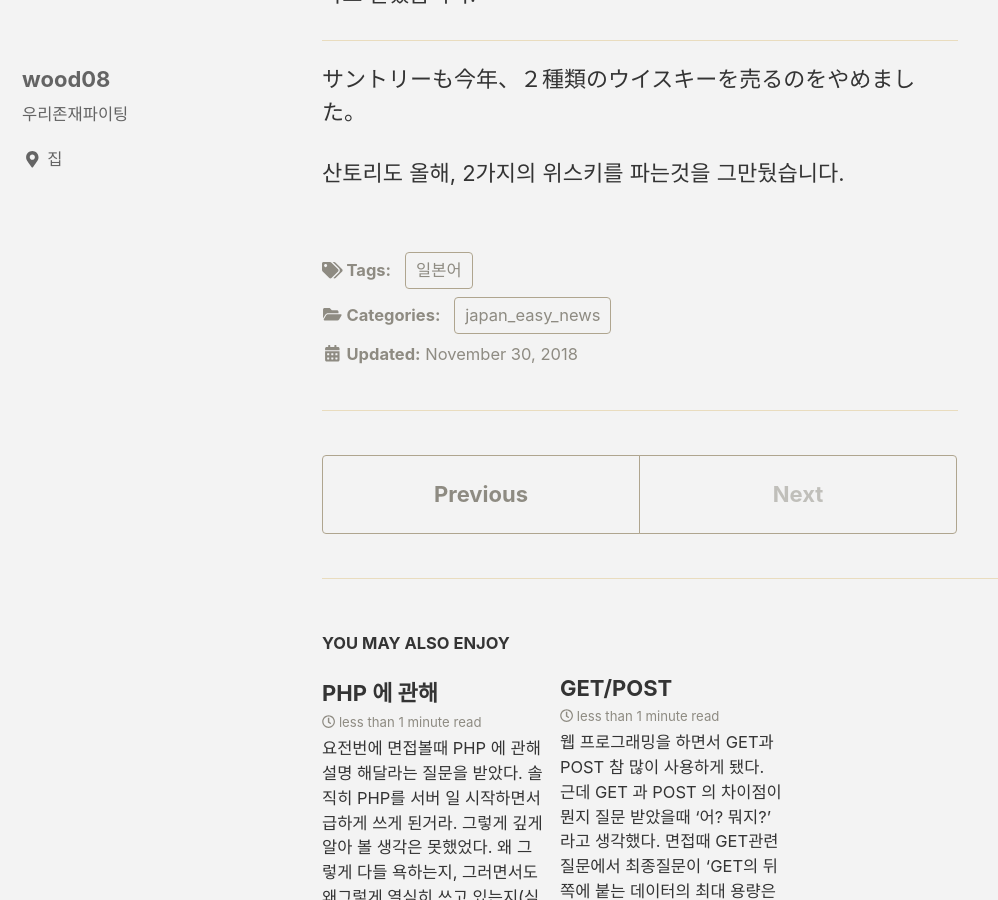
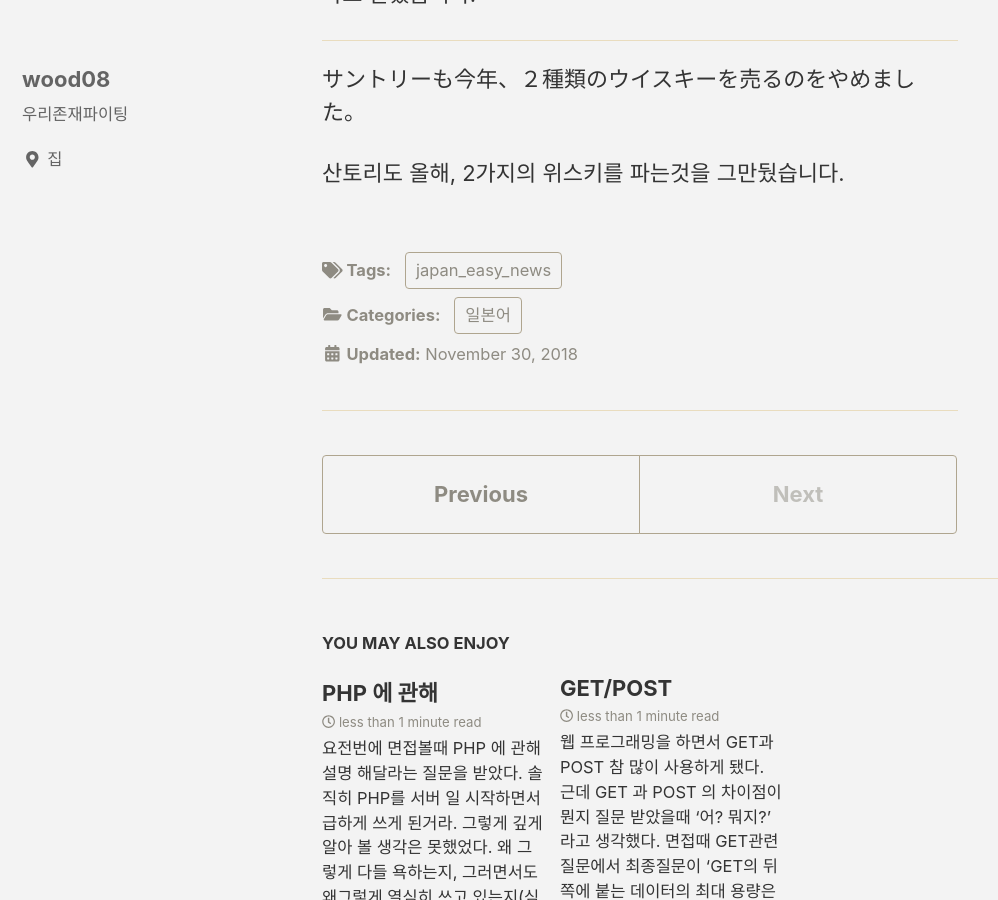
Before and after one commit to wood08/wood08.github.io, a Jekyll site: the page built from _posts/2018-11-30-k10011726451000.md, in a window 1280 px wide and 900 px high, scrolled down 1011 px. Shown: the whole window, without its empty margins (0-998 px from the left). Built offline with Jekyll 4.4.1, drawn with Linux system fonts in a browser that asks for light colours; cached includes are drawn as plain includes; nearby versions of some CDN libraries.

Commit message:
파일명 변경. 태그,카테고리 변경

```diff
--- a/_posts/2018-11-30-japan_easy_news.md
+++ b/_posts/2018-11-30-k10011726451000.md
@@ -1,9 +1,9 @@
 ---
 title: "日本のウイスキー　人気が高すぎて足りなくなる"
 categories:
+  - 일본어
+tags:
   - japan_easy_news
-tags:
-  - 일본어
 ---
 
 <https://www3.nhk.or.jp/news/easy/k10011726451000/k10011726451000.html>
```
